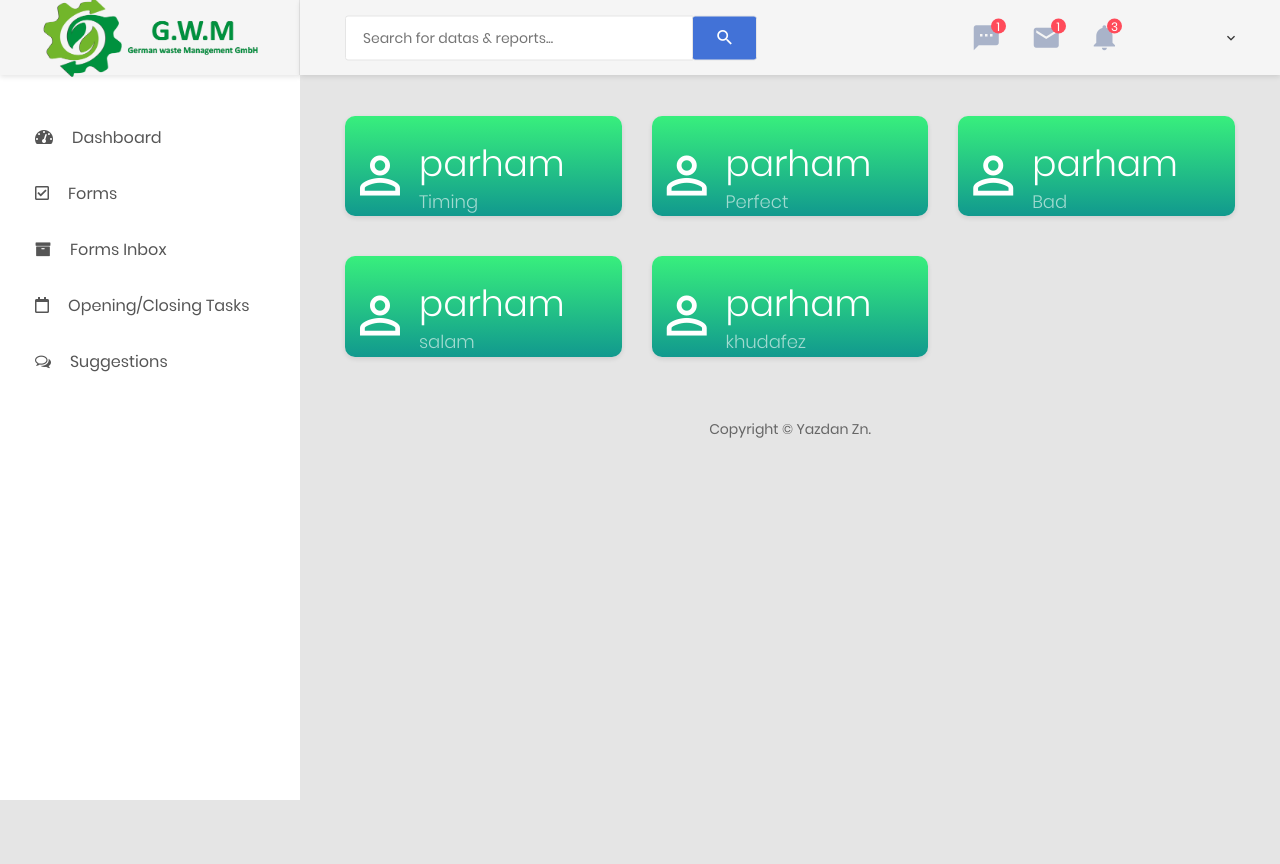
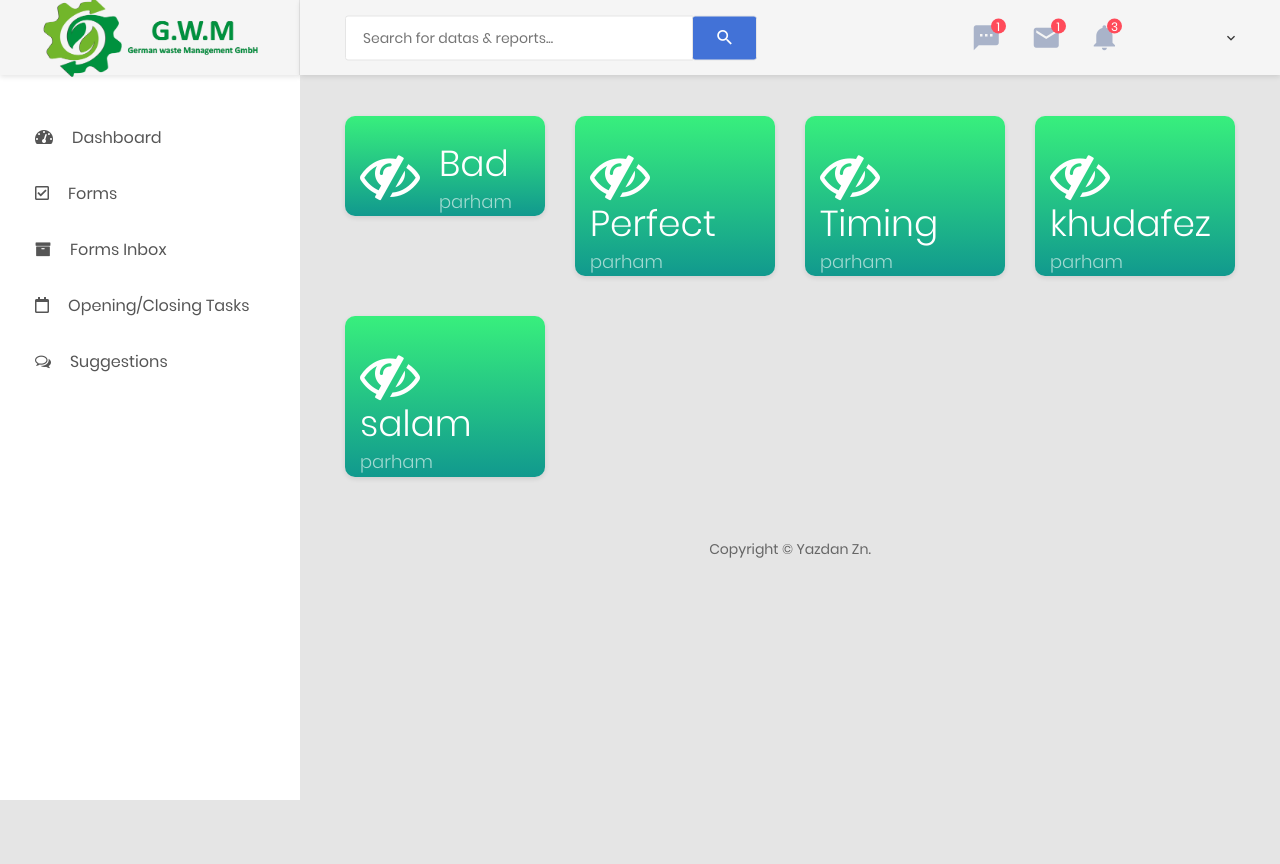
Before and after one commit to yazdan2014/Easy-Connection-Website, a Django app: page /dashboard/suggestions/admin/ in a window 1280 px wide. Run offline with Django 4.2, Linux system fonts and the light colour scheme; data comes from the database, SQL or seed files in the repository; both versions use the stored data as it was after the commit; parts of the project's set-up code (start-up, migrations or seed data) failed here and were passed over; some libraries are stand-ins or nearby versions.

Commit message:
update suggestion

```diff
--- a/EasyConnectionSoftware/suggestions/templates/suggestions/suggestions-admin.html
+++ b/EasyConnectionSoftware/suggestions/templates/suggestions/suggestions-admin.html
@@ -7,22 +7,77 @@
 {% comment %} {% for item in data %} {% endcomment %}
 <div class="row">
     {% for item in data %}
-        <div class="col-sm-6 col-lg-4">
-            <div class="overview-item overview-item--c2">
+
+        <div class="col-sm-6 col-lg-3">
+        {% comment %} <button data-toggle="modal" data-target='#show_{{item.id}}'> {% endcomment %}
+            <div data-toggle="modal" data-target='#show_{{item.id}}' class="overview-item overview-item--c2">
                 <div class="overview__inner">
                     <div class="overview-box clearfix">
                         <div class="icon">
-                            <i class="zmdi zmdi-account-o"></i>
+                        {% if item.isSeen %}
+                        <i class= "fa fa-eye"></i>
+                        {% else %}
+                        <i class= "fa fa-eye-slash"></i>
+                        {% endif %}
                         </div>
                         <div class="text">
-                            <h2>{{item.user}}</h2>
-                            <span>{{item.title}}</span>
+                            <h2>{{item.title}}</h2>
+                            <span>{{item.user}}</span>
                         </div>
                     </div>
                 </div>
             </div>
+        {% comment %} </button> {% endcomment %}
         </div>
     {% endfor %}
 </div>
 
 {% endblock content %}
+{% block modal %}
+{% for item in data %}
+<div class="modal fade" id="show_{{item.id}}" tabindex="-1" role="dialog" aria-hidden="true">
+    <div class="modal-dialog modal-lg" role="document">
+        <div class="modal-content">
+            <div class="modal-header">
+                <h5 class="modal-title" id="monthly_taskLabel">Show Suggestion</h5>
+                <button type="button" class="close" data-dismiss="modal" aria-label="Close">
+                    <span aria-hidden="true">&times;</span>
+                </button>
+            </div>
+            <div class="form-group col col-md-7">
+                                <div class="row form-group">
+                                    <div class="col col-md-3">
+                                        <label for="text-input" class=" form-control-label">User</label>
+                                    </div>
+
+                                    <div class="col-12 col-md-4">
+                                        <input required value={{item.user}} type="text" id="form_title" name="text-input" placeholder="title" class="form-control" disabled>
+                                    </div>
+                                </div>
+                            </div>
+                <div class="form-group col col-md-7">
+                                <div class="row form-group">
+                                    <div class="col col-md-3">
+                                        <label for="text-input" class=" form-control-label">Title</label>
+                                    </div>
+
+                                    <div class="col-12 col-md-4">
+                                        <input required value={{item.title}} type="text" id="form_title" name="text-input" placeholder="title" class="form-control" disabled>
+                                    </div>
+                                </div>
+                            </div>
+                            <div class="form-group col col-md-7">
+                                <div class="row form-group">
+                                    <div class="col col-md-3">
+                                        <label for="textarea-input" class=" form-control-label">Description</label>
+                                    </div>
+                                    <div class="col-12 col-md-9">
+                                        <textarea name="textarea-input" id="form_desc" style="height:90px" id="textarea-input" rows="9" placeholder="Description..." class="form-control" disabled>{{item.description}}</textarea>
+                                    </div>
+                                </div>
+                            </div>
+                </div>
+    </div>
+</div>
+{% endfor %}
+{% endblock modal %}
--- a/EasyConnectionSoftware/suggestions/views.py
+++ b/EasyConnectionSoftware/suggestions/views.py
@@ -20,5 +20,5 @@ def add_new_suggestion(request):
         sample = SuggestionSample.objects.create(user=request.user ,description=request.POST["description"] ,title=request.POST["title"])
         return redirect("dashboard")
 def get_all_suggestion(request):
-    data = SuggestionSample.objects.all()
-    return render(request,'suggestions/suggestions-admin.html', {'page':'suggestions-admin', 'data' : data, 'counter' : 2})
+    data = SuggestionSample.objects.order_by('user','title')
+    return render(request,'suggestions/suggestions-admin.html', {'page':'suggestions-admin', 'data' : data})
```
Also changed, not shown: EasyConnectionSoftware/db/db.sqlite3.
